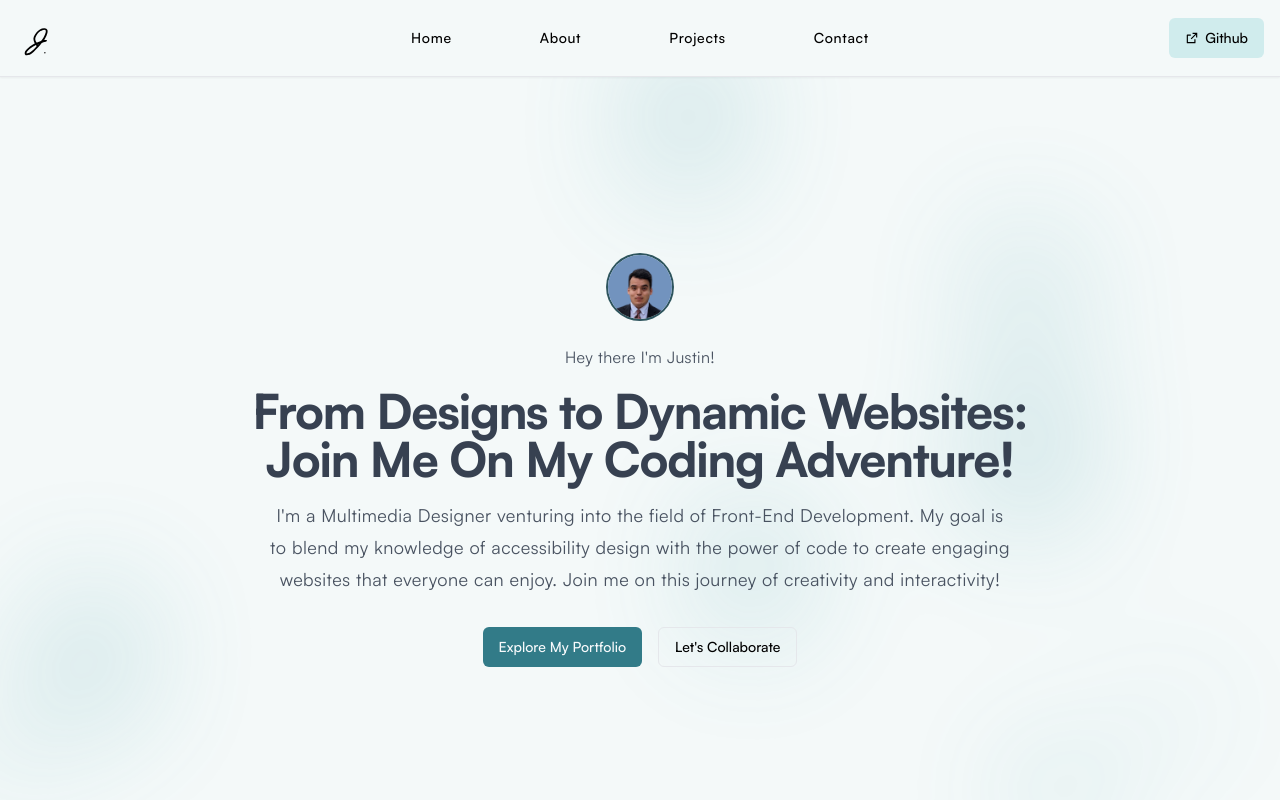
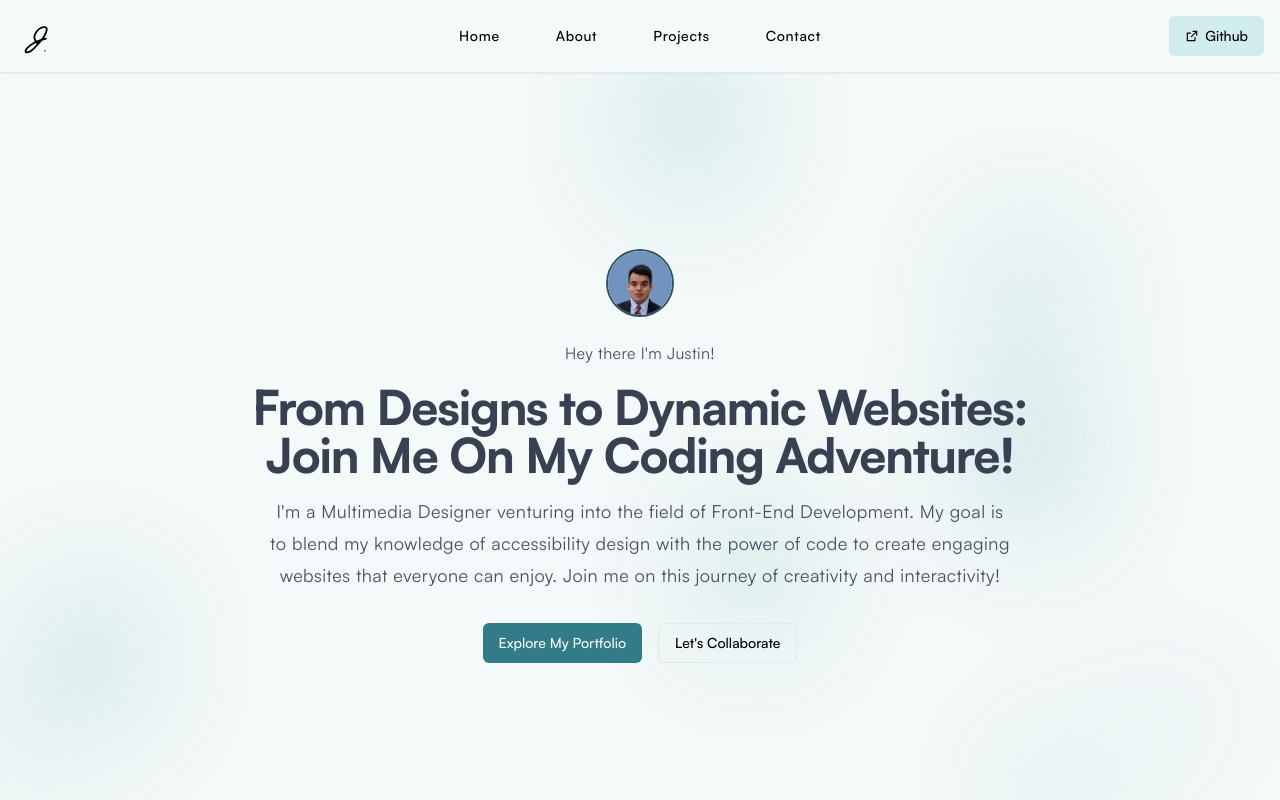
Before and after one commit to Justin-Bento/portfolio, a Next.js app: page / in a window 1280 px wide. Shown: the top 800 px of the page. Built offline with nearby package versions, Linux system fonts and the light colour scheme; no server answers.

Commit message:
Removed the large button size option to streamline the design.

```diff
--- a/components/Header.tsx
+++ b/components/Header.tsx
@@ -39,22 +39,22 @@ export default function Header() {
         <div className={`${mobileMenuOpen ? "hidden lg:flex" : ""}`}>
           <nav className="flex flex-col justify-start w-full gap-6 lg:justify-center lg:flex-row">
             <Link href="/">
-              <Button variant="navLink" size="lg" className="w-full" aria-label="navigation-link-home">
+              <Button variant="navLink" className="w-full" aria-label="navigation-link-home">
                 Home
               </Button>
             </Link>
             <Link href="/about">
-              <Button variant="navLink" size="lg" className="w-full" aria-label="navigation-link-about">
+              <Button variant="navLink" className="w-full" aria-label="navigation-link-about">
                 About
               </Button>
             </Link>
             <Link href="/projects">
-              <Button variant="navLink" size="lg" className="w-full" aria-label="navigation-link-projects">
+              <Button variant="navLink" className="w-full" aria-label="navigation-link-projects">
                 Projects
               </Button>
             </Link>
             <Link href="/contact">
-              <Button variant="navLink" size="lg" className="w-full" aria-label="navigation-link-contact">
+              <Button variant="navLink" className="w-full" aria-label="navigation-link-contact">
                 Contact
               </Button>
             </Link>
```
